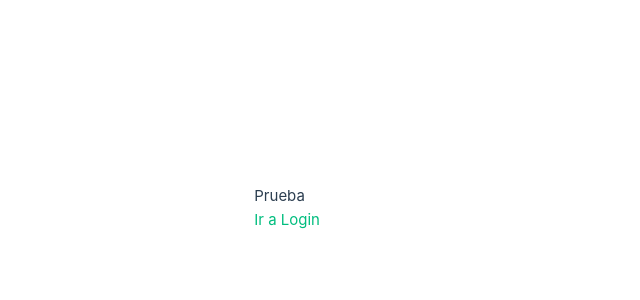
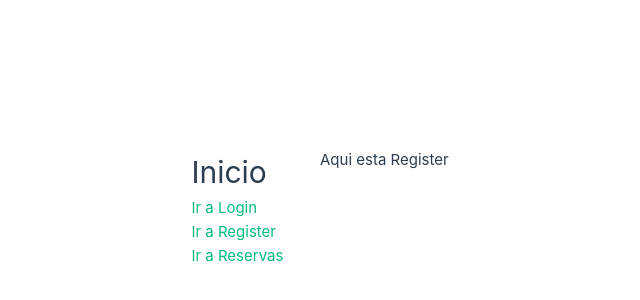
Before and after one commit to Teviets/TableTrek, a Vue app in the folder TableTrek/: page /register in a window 1280 px wide. Shown: the part 192-492 px from the top of the page, without its empty margins (320-960 px from the left). Built offline with nearby package versions, Linux system fonts and the light colour scheme.

Commit message:
vue-router

```diff
--- a/TableTrek/index.html
+++ b/TableTrek/index.html
@@ -4,7 +4,7 @@
     <meta charset="UTF-8">
     <link rel="icon" href="/favicon.ico">
     <meta name="viewport" content="width=device-width, initial-scale=1.0">
-    <link rel="icon" href="./public/food-outline.png">
+    <link rel="icon" href="/food-outline.png">
     <title>TableTrek</title>
   </head>
   <body>
--- a/TableTrek/src/App.vue
+++ b/TableTrek/src/App.vue
@@ -1,15 +1,31 @@
 <template>
-  <div>
-    <p>Prueba</p>
-    <router-link to="/login">Ir a Login</router-link>
-  </div>
+  <header id="header">
+    <h1>Inicio</h1>
+
+    <router-link to="/login" @click="handleClick">Ir a Login</router-link>
+    <br>
+    <router-link to="/register">Ir a Register</router-link>
+    <br>
+    <router-link to="/reservas">Ir a Reservas</router-link>
+  </header>
+
+  <router-view></router-view>
 </template>
 
 <script setup>
 import { useRouter } from 'vue-router'
+import { onBeforeRouteLeave } from 'vue-router'
 const router = useRouter()
 
-const goToLogin = () => {
-  router.push({ path: '/login', replace: true })
-}
+const handleClick = () => {
+  const header = document.getElementById('header');
+  if (header) {
+    header.style.display = 'none';
+  }
+};
+
 </script>
+
+<style >
+
+</style>
--- a/TableTrek/src/login.vue
+++ b/TableTrek/src/login.vue
@@ -1,20 +1,10 @@
-<script setup>
-// Código de lógica del componente
-</script>
-
 <template>
   <div>
-    <p>Login</p>
+    <p>Aqui esta Login</p>
   </div>
 </template>
 
-<style scoped>
-/* Estilos del componente */
-</style>
-
-<script>
-// Exportación del componente
-export default {
-  name: 'Login'
-}
+<script setup>
+import { useRouter } from 'vue-router'
+const router = useRouter()
 </script>
--- a/TableTrek/src/main.js
+++ b/TableTrek/src/main.js
@@ -9,7 +9,6 @@ import Reservas from './reservas.vue';
 const router = createRouter({
     history: createWebHistory(),
     routes: [
-        { path: '/', component: App },
         { path: '/login', component: Login },
         { path: '/register', component: Register },
         { path: '/reservas', component: Reservas },
--- a/TableTrek/src/register.vue
+++ b/TableTrek/src/register.vue
@@ -1,12 +1,10 @@
 <template>
-    <!-- Contenido del template aquí -->
-  </template>
+  <div>
+    <p>Aqui esta Register</p>
+  </div>
+</template>
 
-  <script>
-
-  </script>
-
-  <!-- Estilos opcionales -->
-  <style>
-  /* Estilos del componente aquí */
-  </style>
+<script setup>
+import { useRouter } from 'vue-router'
+const router = useRouter()
+</script>
--- a/TableTrek/src/reservas.vue
+++ b/TableTrek/src/reservas.vue
@@ -1,12 +1,10 @@
 <template>
-    <!-- Contenido del template aquí -->
-  </template>
+  <div>
+    <p>Aqui esta Reserva</p>
+  </div>
+</template>
 
-  <script>
-
-  </script>
-
-  <!-- Estilos opcionales -->
-  <style>
-  /* Estilos del componente aquí */
-  </style>
+<script setup>
+import { useRouter } from 'vue-router'
+const router = useRouter()
+</script>
```
